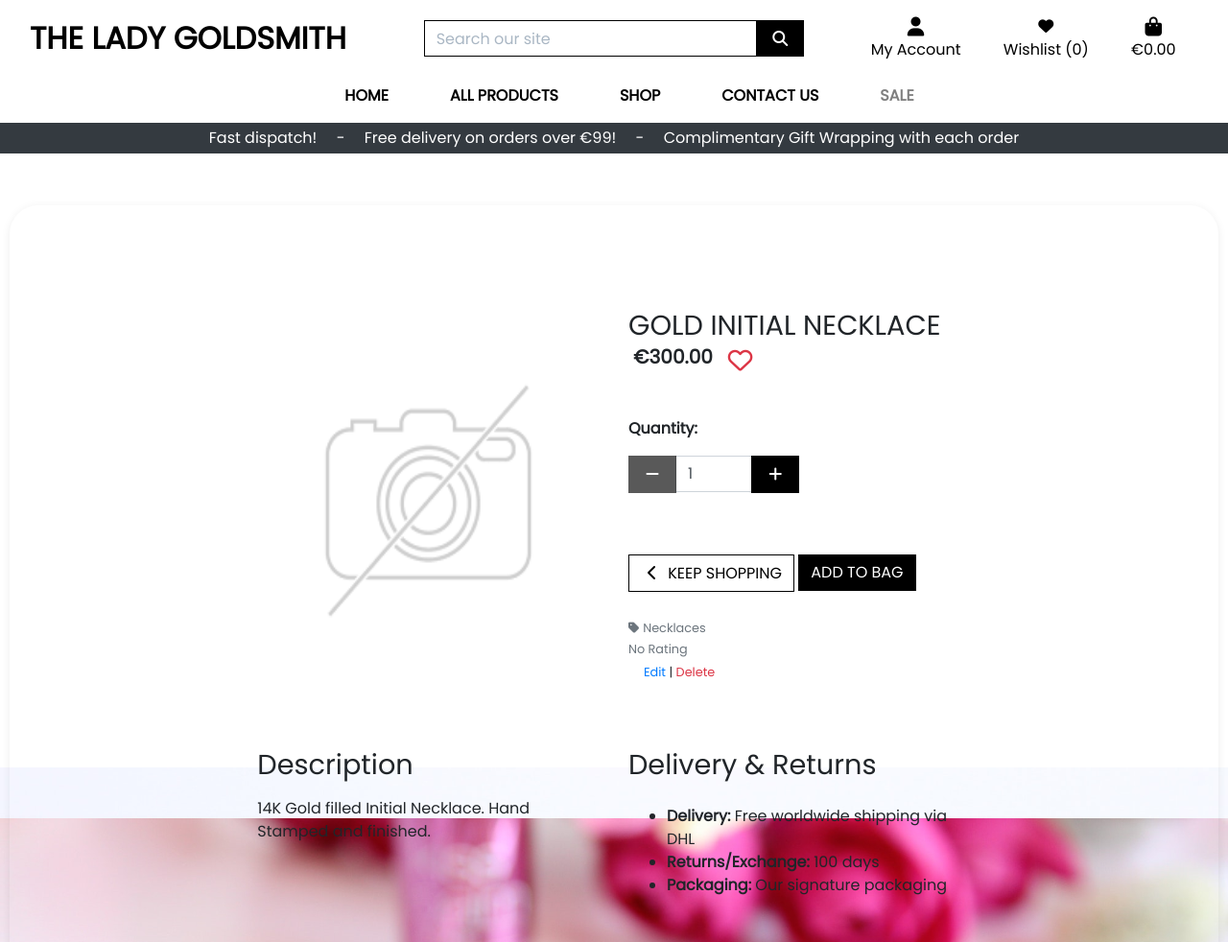
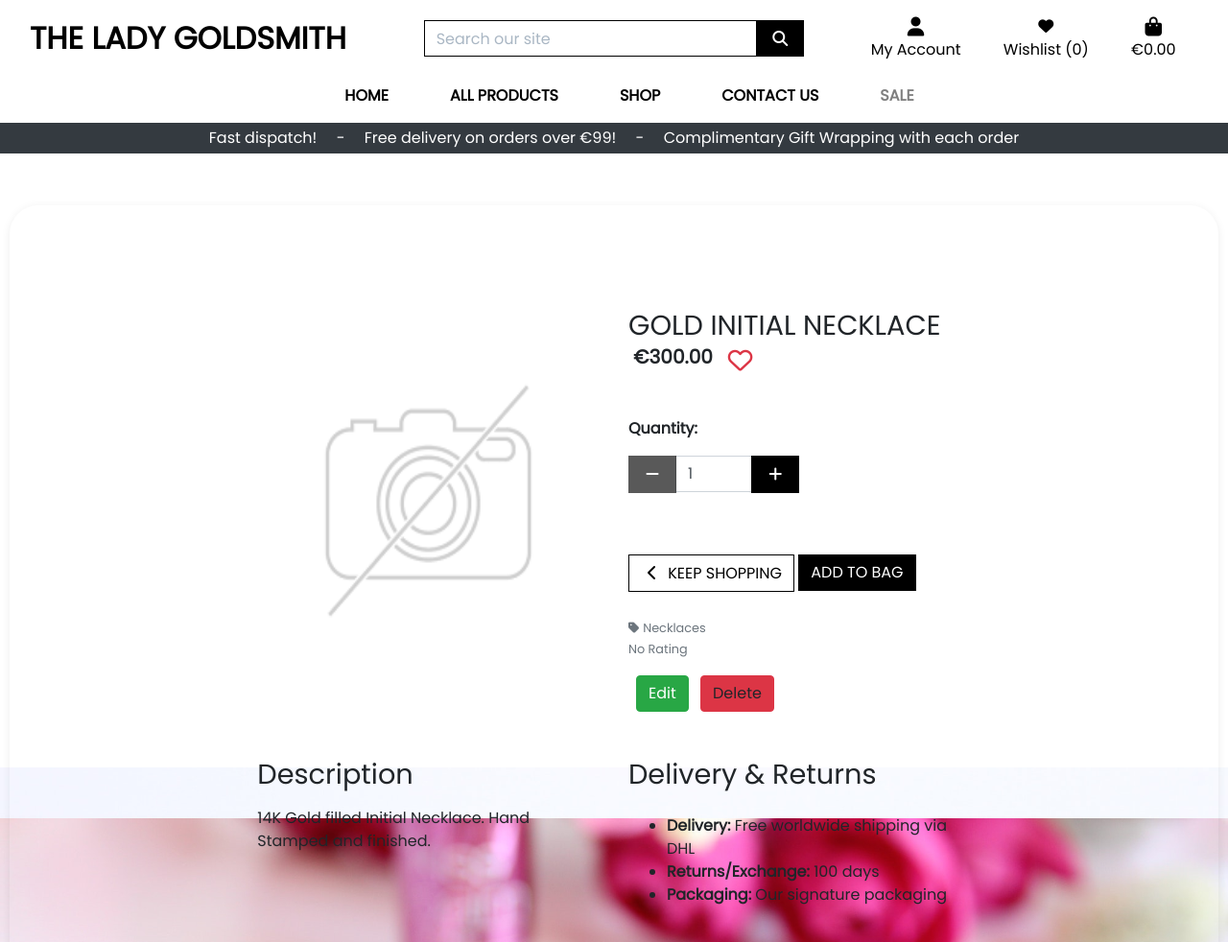
Before and after one commit to moirahartigan/the-lady-goldsmith, a Django app: page /products/1/ in a window 1280 px wide. Shown: the top 982 px of the page at 96% size. Run offline with Django 3.2, Linux system fonts and the light colour scheme; the visitor is signed in with stand-in values (Sample User, id 1); data comes from the database, SQL or seed files in the repository; data that the repository does not hold is empty; parts of the project's set-up code (start-up, migrations or seed data) failed here and were passed over; some libraries are stand-ins or nearby versions.

Commit message:
Adjust admin buttons to mirror product page

```diff
--- a/products/templates/products/product_detail.html
+++ b/products/templates/products/product_detail.html
@@ -118,11 +118,9 @@
                                 {% endif %}
                                 {% if request.user.is_superuser %}
                                 <br>
-                                <small class="ml-3">
-                                    <a href="{% url 'edit_product' product.id %}">Edit</a> |
-                                    <a class="text-danger" data-toggle="modal"
-                                        data-target="#deleteProduct{{ product.id }}">Delete</a>
-                                    <!-- Delete product modal -->
+                                <div class="center-div pt-3">
+                                    <a class="btn btn-success mx-2" href="{% url 'edit_product' product.id %}">Edit</a>
+                                    <a class="btn btn-danger" data-toggle="modal" data-target="#deleteProduct{{ product.id }}">Delete</a>
                                     <div class="modal fade" id="deleteProduct{{ product.id }}" data-backdrop="static" tabindex="-1" aria-hidden="true">
                                         <div class="modal-dialog" role="document">
                                             <div class="modal-content">
@@ -142,7 +140,7 @@
                                             </div>
                                         </div>
                                     </div>
-                                </small>
+                                </div>
                             {% endif %}
                         </div>
                     </div>
```
